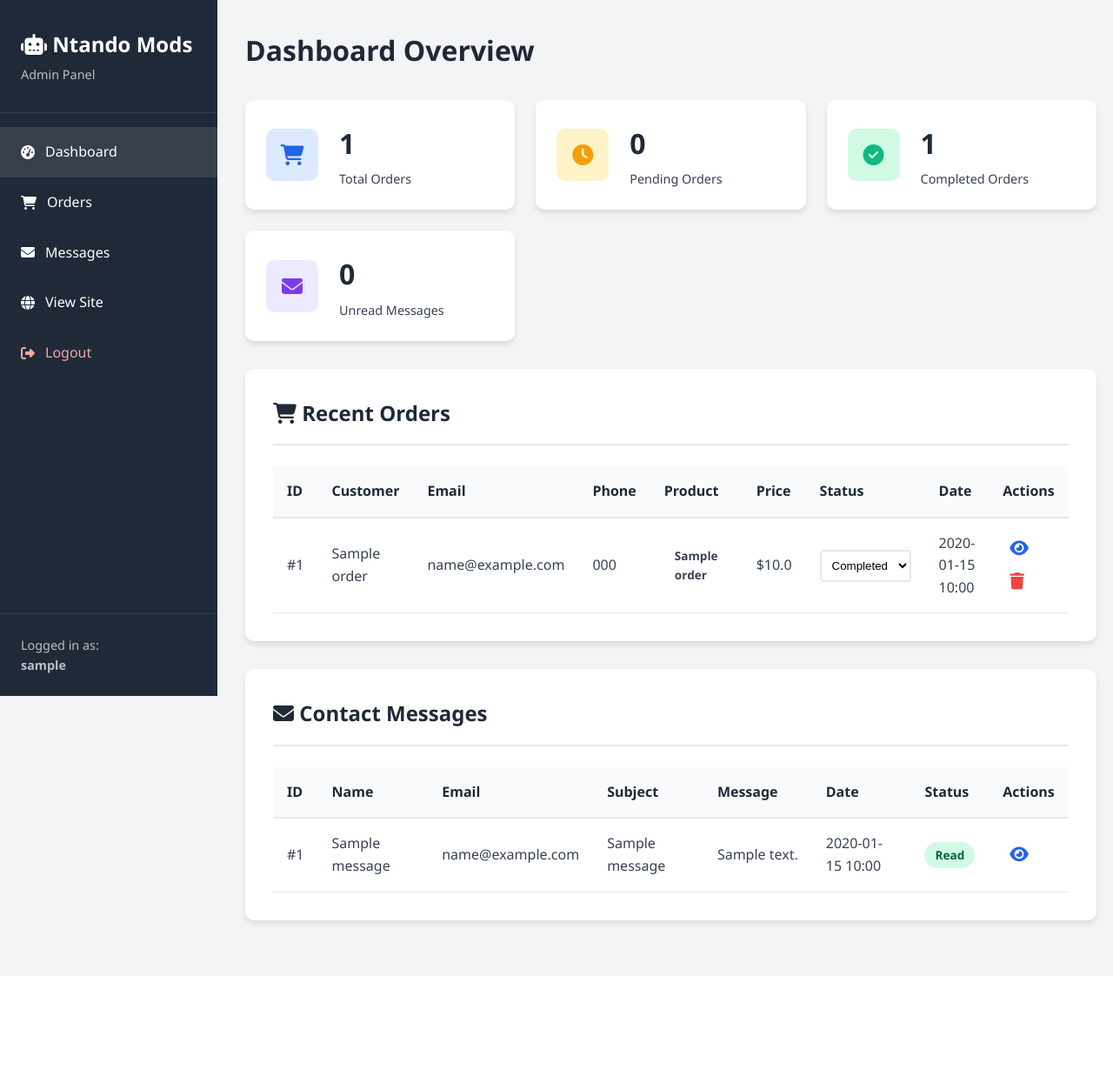
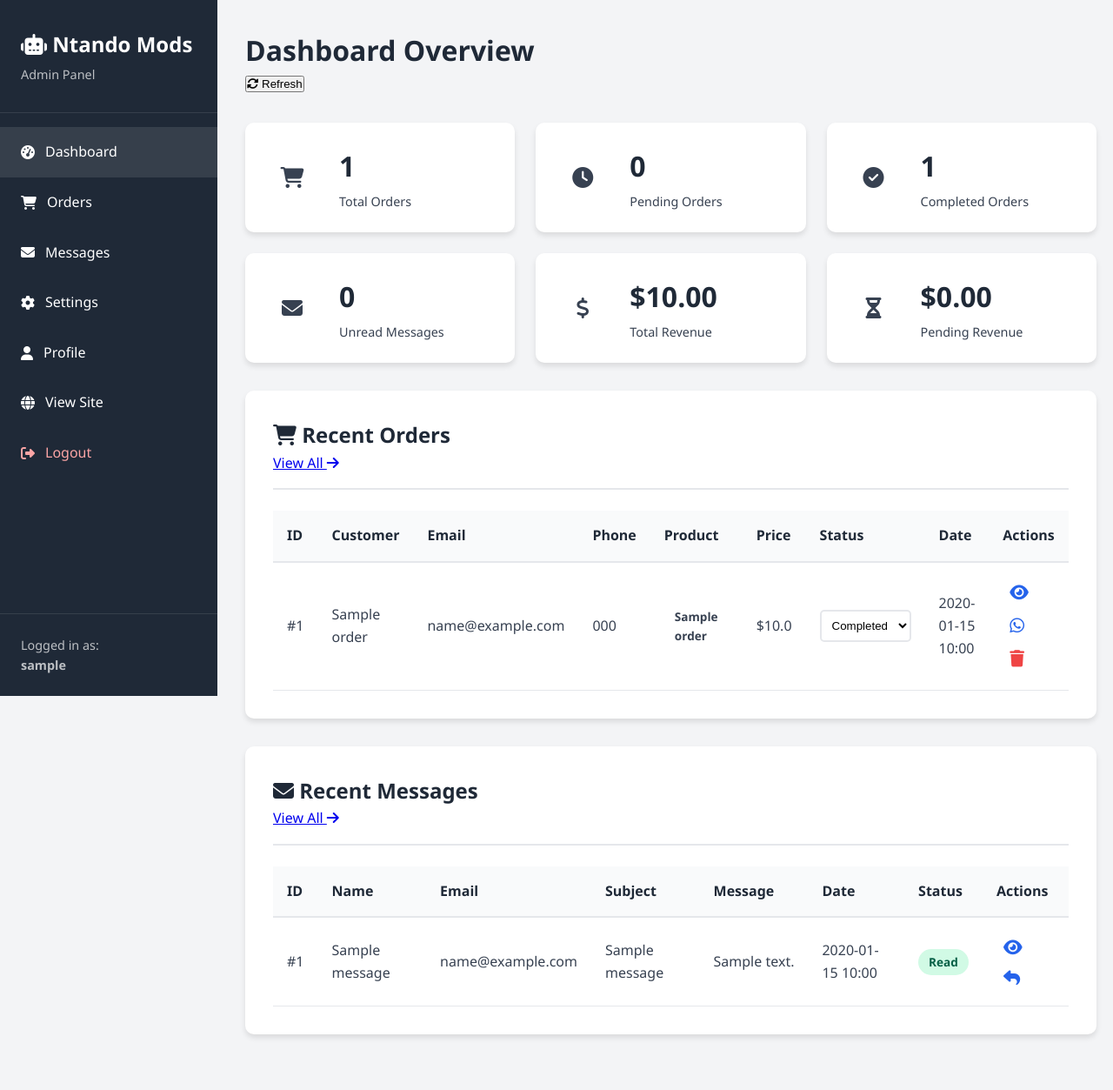
Before and after one commit to Gweru-Tech/Email-tempalate, a Flask app: page /admin/dashboard in a window 1280 px wide. Shown: the whole page at 87% size. Before the commit the page ends 1068 px from the top, so only its background shows below. Run offline with Flask 3, Linux system fonts and the light colour scheme; the visitor is signed in with stand-in values (Sample User, id 1); tables that the repository leaves empty hold one stand-in row (values such as "Sample post"); one stand-in notice (Sample message) is shown.

Commit message:
Update dashboard.html

```diff
--- a/templates/admin/dashboard.html
+++ b/templates/admin/dashboard.html
@@ -5,6 +5,7 @@
     <meta name="viewport" content="width=device-width, initial-scale=1.0">
     <title>Admin Dashboard - Ntando Mods</title>
     <link rel="stylesheet" href="{{ url_for('static', filename='css/style.css') }}">
+    <link rel="stylesheet" href="{{ url_for('static', filename='css/admin.css') }}">
     <link rel="stylesheet" href="https://cdnjs.cloudflare.com/ajax/libs/font-awesome/6.4.0/css/all.min.css">
 </head>
 <body class="admin-body">
@@ -15,16 +16,28 @@
                 <p>Admin Panel</p>
             </div>
             <nav class="sidebar-nav">
-                <a href="#dashboard" class="nav-link active">
+                <a href="{{ url_for('admin_dashboard') }}" class="nav-link active">
                     <i class="fas fa-tachometer-alt"></i> Dashboard
                 </a>
-                <a href="#orders" class="nav-link">
+                <a href="{{ url_for('admin_orders') }}" class="nav-link">
                     <i class="fas fa-shopping-cart"></i> Orders
+                    {% if stats.pending_orders > 0 %}
+                    <span class="badge">{{ stats.pending_orders }}</span>
+                    {% endif %}
                 </a>
-                <a href="#messages" class="nav-link">
+                <a href="{{ url_for('admin_messages') }}" class="nav-link">
                     <i class="fas fa-envelope"></i> Messages
+                    {% if stats.unread_messages > 0 %}
+                    <span class="badge">{{ stats.unread_messages }}</span>
+                    {% endif %}
                 </a>
-                <a href="{{ url_for('index') }}" class="nav-link">
+                <a href="{{ url_for('admin_settings') }}" class="nav-link">
+                    <i class="fas fa-cog"></i> Settings
+                </a>
+                <a href="{{ url_for('admin_profile') }}" class="nav-link">
+                    <i class="fas fa-user"></i> Profile
+                </a>
+                <a href="{{ url_for('index') }}" class="nav-link" target="_blank">
                     <i class="fas fa-globe"></i> View Site
                 </a>
                 <a href="{{ url_for('admin_logout') }}" class="nav-link logout">
@@ -39,6 +52,11 @@
         <main class="admin-main">
             <header class="admin-header">
                 <h1>Dashboard Overview</h1>
+                <div class="header-actions">
+                    <button class="btn-refresh" onclick="location.reload()">
+                        <i class="fas fa-sync-alt"></i> Refresh
+                    </button>
+                </div>
             </header>
 
             {% with messages = get_flashed_messages(with_categories=true) %}
@@ -47,7 +65,7 @@
                         {% for category, message in messages %}
                             <div class="alert alert-{{ category }}">
                                 {{ message }}
-                                <button class="close-alert">×</button>
+                                <button class="close-alert" onclick="this.parentElement.remove()">×</button>
                             </div>
                         {% endfor %}
                     </div>
@@ -55,8 +73,8 @@
             {% endwith %}
 
             <section class="stats-grid">
-                <div class="stat-card">
-                    <div class="stat-icon blue">
+                <div class="stat-card blue">
+                    <div class="stat-icon">
                         <i class="fas fa-shopping-cart"></i>
                     </div>
                     <div class="stat-details">
@@ -64,8 +82,8 @@
                         <p>Total Orders</p>
                     </div>
                 </div>
-                <div class="stat-card">
-                    <div class="stat-icon yellow">
+                <div class="stat-card yellow">
+                    <div class="stat-icon">
                         <i class="fas fa-clock"></i>
                     </div>
                     <div class="stat-details">
@@ -73,8 +91,8 @@
                         <p>Pending Orders</p>
                     </div>
                 </div>
-                <div class="stat-card">
-                    <div class="stat-icon green">
+                <div class="stat-card green">
+                    <div class="stat-icon">
                         <i class="fas fa-check-circle"></i>
                     </div>
                     <div class="stat-details">
@@ -82,8 +100,8 @@
                         <p>Completed Orders</p>
                     </div>
                 </div>
-                <div class="stat-card">
-                    <div class="stat-icon purple">
+                <div class="stat-card purple">
+                    <div class="stat-icon">
                         <i class="fas fa-envelope"></i>
                     </div>
                     <div class="stat-details">
@@ -91,11 +109,30 @@
                         <p>Unread Messages</p>
                     </div>
                 </div>
+                <div class="stat-card teal">
+                    <div class="stat-icon">
+                        <i class="fas fa-dollar-sign"></i>
+                    </div>
+                    <div class="stat-details">
+                        <h3>${{ "%.2f"|format(stats.total_revenue) }}</h3>
+                        <p>Total Revenue</p>
+                    </div>
+                </div>
+                <div class="stat-card orange">
+                    <div class="stat-icon">
+                        <i class="fas fa-hourglass-half"></i>
+                    </div>
+                    <div class="stat-details">
+                        <h3>${{ "%.2f"|format(stats.pending_revenue) }}</h3>
+                        <p>Pending Revenue</p>
+                    </div>
+                </div>
             </section>
 
-            <section id="orders" class="admin-section">
+            <section class="admin-section">
                 <div class="section-header">
                     <h2><i class="fas fa-shopping-cart"></i> Recent Orders</h2>
+                    <a href="{{ url_for('admin_orders') }}" class="btn-view-all">View All <i class="fas fa-arrow-right"></i></a>
                 </div>
                 <div class="table-responsive">
                     <table class="admin-table">
@@ -113,8 +150,8 @@
                             </tr>
                         </thead>
                         <tbody>
-                            {% if orders %}
-                                {% for order in orders %}
+                            {% if orders[:10] %}
+                                {% for order in orders[:10] %}
                                 <tr>
                                     <td>#{{ order.id }}</td>
                                     <td>{{ order.customer_name }}</td>
@@ -127,16 +164,19 @@
                                     </td>
                                     <td>${{ order.price }}</td>
                                     <td>
-                                        <select class="status-select" data-order-id="{{ order.id }}" onchange="updateOrderStatus({{ order.id }}, this.value)">
+                                        <select class="status-select status-{{ order.status }}" data-order-id="{{ order.id }}" onchange="updateOrderStatus({{ order.id }}, this.value)">
                                             <option value="pending" {% if order.status == 'pending' %}selected{% endif %}>Pending</option>
                                             <option value="completed" {% if order.status == 'completed' %}selected{% endif %}>Completed</option>
                                             <option value="cancelled" {% if order.status == 'cancelled' %}selected{% endif %}>Cancelled</option>
                                         </select>
                                     </td>
                                     <td>{{ order.created_at.strftime('%Y-%m-%d %H:%M') }}</td>
-                                    <td>
-                                        <button class="btn-icon" onclick="viewOrderDetails({{ order.id }}, '{{ order.customer_name }}', '{{ order.email }}', '{{ order.phone }}', '{{ order.product_name }}', '{{ order.price }}', '{{ order.notes }}', '{{ order.created_at.strftime('%Y-%m-%d %H:%M') }}')" title="View Details">
+                                    <td class="actions-cell">
+                                        <button class="btn-icon" onclick="viewOrder({{ order.id }})" title="View Details">
                                             <i class="fas fa-eye"></i>
+                                        </button>
+                                        <button class="btn-icon btn-whatsapp" onclick="sendToWhatsApp({{ order.id }}, '{{ order.customer_name }}', '{{ order.email }}', '{{ order.phone }}', '{{ order.product_name }}', {{ order.price }}, '{{ order.notes }}')" title="Send to WhatsApp">
+                                            <i class="fab fa-whatsapp"></i>
                                         </button>
                                         <button class="btn-icon btn-danger" onclick="deleteOrder({{ order.id }})" title="Delete">
                                             <i class="fas fa-trash"></i>
@@ -146,7 +186,7 @@
                                 {% endfor %}
                             {% else %}
                                 <tr>
-                                    <td colspan="9" class="text-center">No orders yet</td>
+                                    <td colspan="9" class="text-center">No orders found</td>
                                 </tr>
                             {% endif %}
                         </tbody>
@@ -154,9 +194,10 @@
                 </div>
             </section>
 
-            <section id="messages" class="admin-section">
+            <section class="admin-section">
                 <div class="section-header">
-                    <h2><i class="fas fa-envelope"></i> Contact Messages</h2>
+                    <h2><i class="fas fa-envelope"></i> Recent Messages</h2>
+                    <a href="{{ url_for('admin_messages') }}" class="btn-view-all">View All <i class="fas fa-arrow-right"></i></a>
                 </div>
                 <div class="table-responsive">
                     <table class="admin-table">
@@ -173,9 +214,9 @@
                             </tr>
                         </thead>
                         <tbody>
-                            {% if messages %}
-                                {% for message in messages %}
-                                <tr class="{% if not message.read %}unread{% endif %}">
+                            {% if messages[:10] %}
+                                {% for message in messages[:10] %}
+                                <tr class="{% if not message.read %}unread-row{% endif %}">
                                     <td>#{{ message.id }}</td>
                                     <td>{{ message.name }}</td>
                                     <td>{{ message.email }}</td>
@@ -193,21 +234,24 @@
                                             <span class="badge badge-warning">Unread</span>
                                         {% endif %}
                                     </td>
-                                    <td>
-                                        <button class="btn-icon" onclick="viewMessage('{{ message.name }}', '{{ message.email }}', '{{ message.subject }}', `{{ message.message }}`, {{ message.id }})" title="View Message">
+                                    <td class="actions-cell">
+                                        <button class="btn-icon" onclick="viewMessage({{ message.id }})" title="View">
                                             <i class="fas fa-eye"></i>
                                         </button>
                                         {% if not message.read %}
-                                        <button class="btn-icon btn-success" onclick="markAsRead({{ message.id }})" title="Mark as Read">
+                                        <button class="btn-icon" onclick="markAsRead({{ message.id }})" title="Mark as Read">
                                             <i class="fas fa-check"></i>
                                         </button>
                                         {% endif %}
+                                        <a href="mailto:{{ message.email }}" class="btn-icon" title="Reply">
+                                            <i class="fas fa-reply"></i>
+                                        </a>
                                     </td>
                                 </tr>
                                 {% endfor %}
                             {% else %}
                                 <tr>
-                                    <td colspan="8" class="text-center">No messages yet</td>
+                                    <td colspan="8" class="text-center">No messages found</td>
                                 </tr>
                             {% endif %}
                         </tbody>
@@ -217,26 +261,8 @@
         </main>
     </div>
 
-    <!-- Order Details Modal -->
-    <div id="orderModal" class="modal">
-        <div class="modal-content">
-            <span class="close" onclick="closeModal('orderModal')">×</span>
-            <h2>Order Details</h2>
-            <div id="orderDetails"></div>
-        </div>
-    </div>
-
-    <!-- Message Modal -->
-    <div id="messageModal" class="modal">
-        <div class="modal-content">
-            <span class="close" onclick="closeModal('messageModal')">×</span>
-            <h2>Message Details</h2>
-            <div id="messageDetails"></div>
-        </div>
-    </div>
-
-    <script src="{{ url_for('static', filename='js/main.js') }}"></script>
     <script>
+        // Update order status
         function updateOrderStatus(orderId, status) {
             fetch(`/admin/order/${orderId}/update-status`, {
                 method: 'POST',
@@ -248,11 +274,51 @@
             .then(response => response.json())
             .then(data => {
                 if (data.success) {
-                    showAlert('Order status updated successfully!', 'success');
+                    showNotification('Order status updated successfully!', 'success');
+                    setTimeout(() => location.reload(), 1000);
+                } else {
+                    showNotification('Failed to update order status', 'error');
                 }
+            })
+            .catch(error => {
+                console.error('Error:', error);
+                showNotification('An error occurred', 'error');
             });
         }
 
+        // View order
+        function viewOrder(orderId) {
+            window.location.href = `/admin/order/${orderId}`;
+        }
+
+        // Send to WhatsApp
+        function sendToWhatsApp(orderId, name, email, phone, product, price, notes) {
+            const message = `🔔 *NEW ORDER RECEIVED*
+
+📋 *Order Details*
+━━━━━━━━━━━━━━━
+🆔 Order ID: #${orderId}
+👤 Customer: ${name}
+📧 Email: ${email}
+📞 Phone: ${phone}
+
+🛒 *Product Information*
+━━━━━━━━━━━━━━━
+📦 Product: ${product}
+💰 Price: $${price}
+
+📝 *Notes:*
+${notes || 'No additional notes'}
+
+━━━━━━━━━━━━━━━
+Please contact the customer to confirm the order.`;
+
+            const encodedMessage = encodeURIComponent(message);
+            const whatsappUrl = `https://wa.me/263718456744?text=${encodedMessage}`;
+            window.open(whatsappUrl, '_blank');
+        }
+
+        // Delete order
         function deleteOrder(orderId) {
             if (confirm('Are you sure you want to delete this order?')) {
                 fetch(`/admin/order/${orderId}/delete`, {
@@ -261,13 +327,25 @@
                 .then(response => response.json())
                 .then(data => {
                     if (data.success) {
-                        showAlert('Order deleted successfully!', 'success');
-                        location.reload();
+                        showNotification('Order deleted successfully!', 'success');
+                        setTimeout(() => location.reload(), 1000);
+                    } else {
+                        showNotification('Failed to delete order', 'error');
                     }
+                })
+                .catch(error => {
+                    console.error('Error:', error);
+                    showNotification('An error occurred', 'error');
                 });
             }
         }
 
+        // View message
+        function viewMessage(messageId) {
+            window.location.href = `/admin/message/${messageId}`;
+        }
+
+        // Mark message as read
         function markAsRead(messageId) {
             fetch(`/admin/message/${messageId}/mark-read`, {
                 method: 'POST'
@@ -275,61 +353,44 @@
             .then(response => response.json())
             .then(data => {
                 if (data.success) {
-                    showAlert('Message marked as read!', 'success');
-                    location.reload();
+                    showNotification('Message marked as read', 'success');
+                    setTimeout(() => location.reload(), 1000);
                 }
-            });
+            })
+            .catch(error => console.error('Error:', error));
         }
 
-        function viewOrderDetails(id, name, email, phone, product, price, notes, date) {
-            const details = `
-                <div class="detail-row"><strong>Order ID:</strong> #${id}</div>
-                <div class="detail-row"><strong>Customer Name:</strong> ${name}</div>
-                <div class="detail-row"><strong>Email:</strong> ${email}</div>
-                <div class="detail-row"><strong>Phone:</strong> ${phone}</div>
-                <div class="detail-row"><strong>Product:</strong> ${product}</div>
-                <div class="detail-row"><strong>Price:</strong> $${price}</div>
-                <div class="detail-row"><strong>Date:</strong> ${date}</div>
-                <div class="detail-row"><strong>Notes:</strong> ${notes || 'N/A'}</div>
+        // Show notification
+        function showNotification(message, type) {
+            const notification = document.createElement('div');
+            notification.className = `alert alert-${type}`;
+            notification.innerHTML = `
+                ${message}
+                <button class="close-alert" onclick="this.parentElement.remove()">×</button>
             `;
-            document.getElementById('orderDetails').innerHTML = details;
-            document.getElementById('orderModal').style.display = 'block';
+
+            let flashContainer = document.querySelector('.flash-messages');
+            if (!flashContainer) {
+                flashContainer = document.createElement('div');
+                flashContainer.className = 'flash-messages';
+                document.querySelector('.admin-main').insertBefore(flashContainer, document.querySelector('.admin-main').firstChild.nextSibling);
+            }
+
+            flashContainer.appendChild(notification);
+
+            setTimeout(() => {
+                notification.style.opacity = '0';
+                setTimeout(() => notification.remove(), 300);
+            }, 3000);
         }
 
-        function viewMessage(name, email, subject, message, id) {
-            const details = `
-                <div class="detail-row"><strong>From:</strong> ${name}</div>
-                <div class="detail-row"><strong>Email:</strong> ${email}</div>
-                <div class="detail-row"><strong>Subject:</strong> ${subject}</div>
-                <div class="detail-row"><strong>Message:</strong><br>${message}</div>
-            `;
-            document.getElementById('messageDetails').innerHTML = details;
-            document.getElementById('messageModal').style.display = 'block';
-            markAsRead(id);
-        }
-
-        function closeModal(modalId) {
-            document.getElementById(modalId).style.display = 'none';
-        }
-
-        function showAlert(message, type) {
-            const alertDiv = document.createElement('div');
-            alertDiv.className = `alert alert-${type}`;
-            alertDiv.innerHTML = `${message}<button class="close-alert">×</button>`;
-            document.querySelector('.admin-main').insertBefore(alertDiv, document.querySelector('.stats-grid'));
-            setTimeout(() => alertDiv.remove(), 3000);
-        }
-
-        // Sidebar navigation
-        document.querySelectorAll('.sidebar-nav .nav-link').forEach(link => {
-            link.addEventListener('click', function(e) {
-                if (this.getAttribute('href').startsWith('#')) {
-                    e.preventDefault();
-                    document.querySelectorAll('.sidebar-nav .nav-link').forEach(l => l.classList.remove('active'));
-                    this.classList.add('active');
-                }
+        // Auto-hide flash messages
+        setTimeout(() => {
+            document.querySelectorAll('.alert').forEach(alert => {
+                alert.style.opacity = '0';
+                setTimeout(() => alert.remove(), 300);
             });
-        });
+        }, 5000);
     </script>
 </body>
 </html>
```
